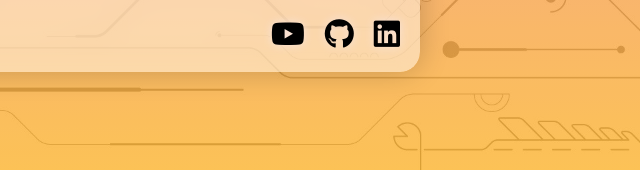
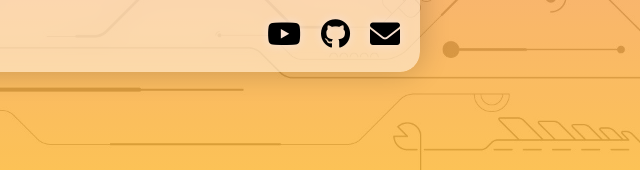
Before and after one commit to ludovicad3v/ludovicad3v.github.io, a plain HTML site: page index.html in a window 1280 px wide. Shown: the part 630-800 px from the top of the page, 640-1280 px from the left. Drawn offline with Linux system fonts and the light colour scheme.

Commit message:
social buttons modified

```diff
--- a/index.html
+++ b/index.html
@@ -48,8 +48,8 @@
             <a href="https://github.com/ludovicad3v" target="_blank">
                 <i class="fab fa-github"></i>
             </a>
-            <a href="www.linkedin.com/in/ludovicap" target="_blank">
-                <i class="fab fa-linkedin"></i>
+            <a href="mailto:ludo_sec@protonmail.com" class="email-icon">
+                <i class="fas fa-envelope"></i>
             </a>
         </div>
     </div>
```
